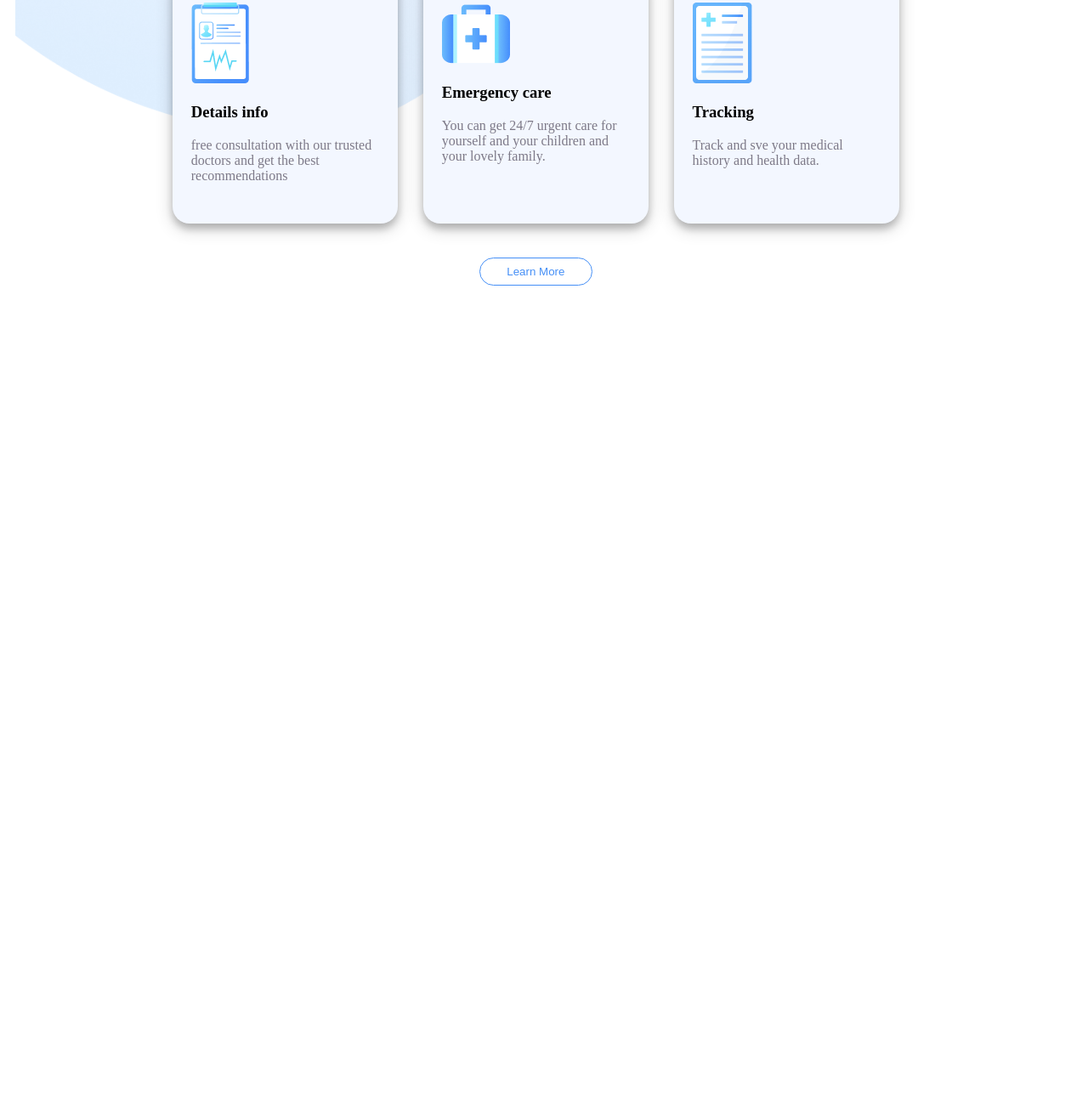
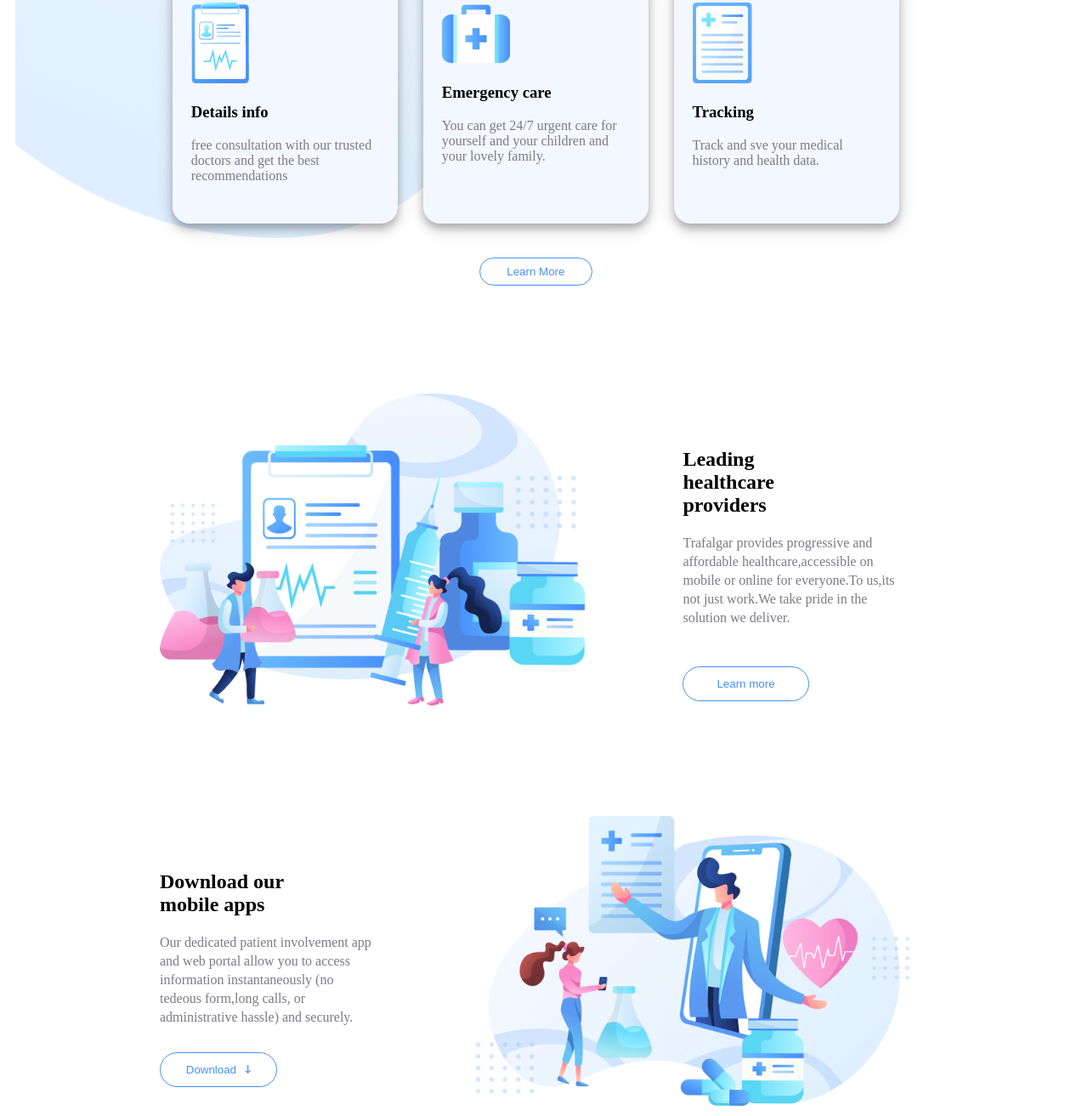
Before and after one commit to poonamgahatraj/virtualhealthcare_design, a plain HTML site: page virtualhealth.html in a window 1280 px wide. Shown: the part 1189-2502 px from the top of the page at 85% size. Before the commit the page ends 1533 px from the top, so only its background shows below. Drawn offline with Linux system fonts and the light colour scheme.

Commit message:
virtualhealth

```diff
--- a/virtualhealth.css
+++ b/virtualhealth.css
@@ -89,4 +89,52 @@
     flex-direction: column;
     align-items: center;
 }
+
+.box3
+{
+
+    margin-left: 180px;
+    margin-right: 180px;
+    width:70%;
+
+    display:flex;
+    justify-content: space-between;
+    margin-top: 10%;
 }
+
+.para1{
+    width:70%;
+    margin-top: 5%;
+    margin-left: 30%;
+}
+.heading{
+    width:50%;
+    margin-left: 30%;
+
+}
+
+.content2
+{
+    margin-top:5%;
+}
+
+.box4
+{
+    margin-left: 180px;
+    margin-right: 180px;
+    width:70%;
+    margin-top: 10%;
+    display:flex;
+}
+
+.heading1{
+    width:50%;
+
+
+}
+
+.para2{
+    width:69%;
+    margin-top: 5%;
+
+}
--- a/virtualhealth.html
+++ b/virtualhealth.html
@@ -9,15 +9,15 @@
 <body>
     <div class="container">
         <img src="./assets/element.png" style="position: absolute;
-        top: 15%;
+        top: 3%;
         width: 65px;
         height: 80px;
         margin-left: 2px;">
          <img src="./assets/Vector (1).png" style="position:absolute;
          left: 10px;
-         top: 50%;
-         height: 569px;
-         width: 616px;">
+         top: 36%;
+         height: 555px;
+         width: 590px;">
         <div class="box">
             <div class="header">
                 <div class="logo">
@@ -111,6 +111,54 @@
                 <button style="padding:8px;border-radius: 50px;background: white;border:1px solid #458FF6;color: #458FF6;width: 15%;margin-top: 30px;">Learn More</button>
             </div>
         </div>
+
+
+        <div class="box3">
+
+          <div class="illus">
+            <img src="./assets/trafalgar-illustration sec02 1.png" style="width:500px;">
+          </div>
+
+          <div class="content2">
+            <div class="heading">
+
+            <h2>Leading healthcare providers</h2>
+            </div>
+            <div class="para1">
+            <p style="color:#7D7987;line-height: 22px;">Trafalgar provides progressive and affordable healthcare,accessible on mobile or online for everyone.To us,its not just work.We take pride in the solution we deliver.</p>
+
+            <button style="padding:12px;border-radius: 50px;background: white;border:1px solid #458FF6;color: #458FF6;width: 55%;margin-top: 30px;">Learn more</button>
+            </div>
+         </div>
+
+        </div>
+
+        <div class="box4">
+
+            <div class="content2">
+                <div class="heading1">
+
+                <h2>Download our mobile apps</h2>
+                </div>
+                <div class="para2">
+                <p style="color:#7D7987;line-height: 22px;">Our dedicated patient involvement app and web portal allow you to access information instantaneously (no tedeous form,long calls, or administrative hassle) and securely.</p>
+
+                <button style="padding:12px;border-radius: 50px;background: white;border:1px solid #458FF6;color: #458FF6;width: 55%;margin-top: 30px;display:flex;justify-content: center;">
+                   <div>Download</div>
+                   <div>
+                    <img src="./assets/Vector (3).png" style="height: 10px;
+                    margin-left: 10px;">
+                   </div>
+                </button>
+                </div>
+             </div>
+
+             <div class="illus">
+                <img src="./assets/trafalgar-illustration sec03 1.png" style="width:522px;">
+              </div>
+
+
+        </div>
     </div>
 </body>
 </html>
```
Also changed, not shown: assets/Vector (3).png (added), assets/trafalgar-illustration sec02 1.png (added), assets/trafalgar-illustration sec03 1.png (added).
